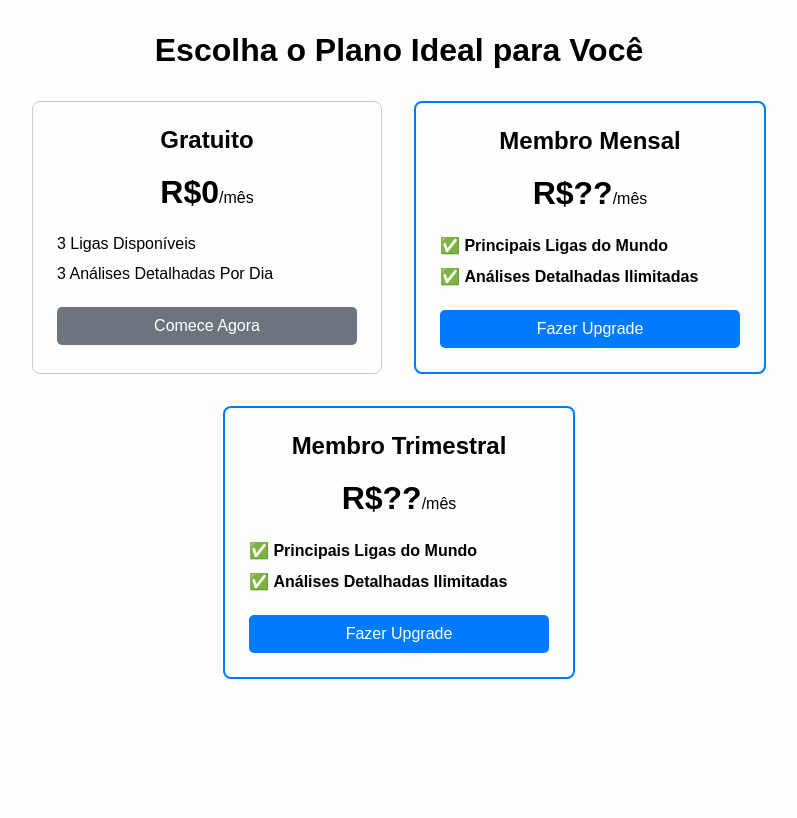
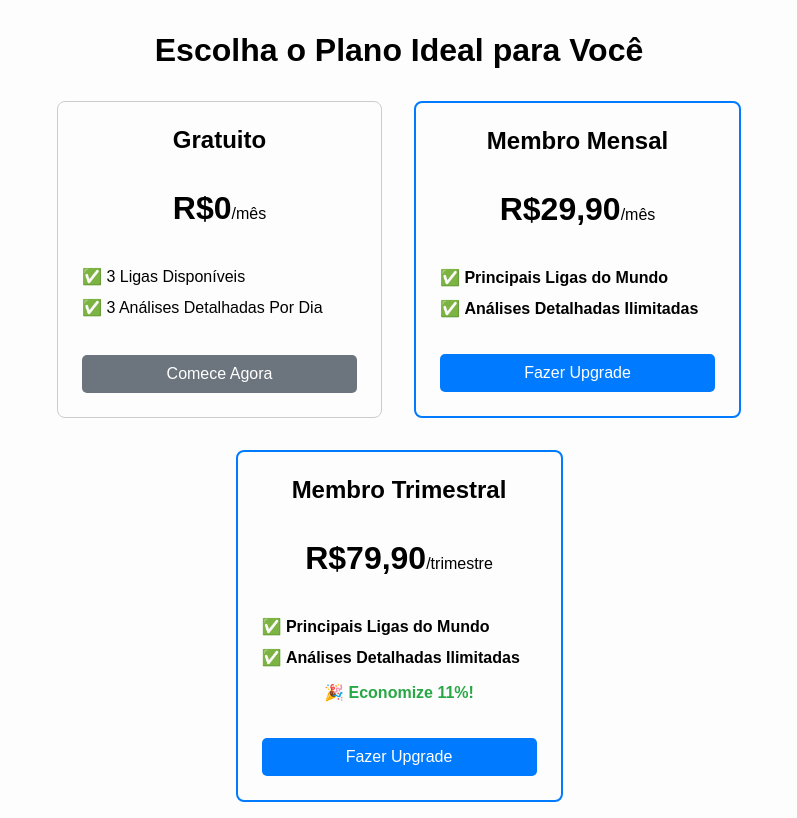
Before and after one commit to matsilvaj/MatScore_AI, a Flask app: page /plans in a window 1280 px wide. Shown: the part 58-876 px from the top of the page, without its empty margins (241-1038 px from the left). Before the commit the page ends 737 px from the top, so only its background shows below. Run offline with Flask 3, Linux system fonts and the light colour scheme.

Commit message:
v3.2 - Add Preços Planos

```diff
--- a/app/templates/plans.html
+++ b/app/templates/plans.html
@@ -2,15 +2,62 @@
 
 {% block styles %}
 <style>
-    .plans-container { display: flex; justify-content: center; gap: 2em; margin-top: 2em; flex-wrap: wrap; }
-    .plan-card { border: 1px solid #ccc; border-radius: 8px; padding: 1.5em; width: 300px; text-align: center; }
-    .plan-card.highlight { border-color: #007bff; border-width: 2px; }
-    .plan-card h2 { margin-top: 0; }
-    .plan-card .price { font-size: 2em; font-weight: bold; margin: 0.5em 0; }
-    .plan-card ul { list-style: none; padding: 0; margin: 1.5em 0; text-align: left; }
-    .plan-card ul li { margin-bottom: 0.75em; }
-    .btn { text-decoration: none; background-color: #007bff; color: white; padding: 10px 15px; border-radius: 5px; border: none; cursor: pointer; display: block; width: 100%; box-sizing: border-box; margin-top: auto; }
-    .btn-secondary { background-color: #6c757d; }
+    .plans-container {
+        display: flex;
+        justify-content: center;
+        gap: 2em;
+        margin-top: 2em;
+        flex-wrap: wrap;
+    }
+
+    .plan-card {
+        border: 1px solid #ccc;
+        border-radius: 8px;
+        padding: 1.5em;
+        width: 275px; /* Largura ajustada para caberem 3 na linha */
+        text-align: center;
+        display: flex; /* Ativa o Flexbox para o conteúdo interno */
+        flex-direction: column; /* Organiza o conteúdo em coluna */
+    }
+
+    .plan-card.highlight {
+        border-color: #007bff;
+        border-width: 2px;
+    }
+    .plan-card h2 {
+        margin-top: 0;
+    }
+    .plan-card .price {
+        font-size: 2em;
+        font-weight: bold;
+        margin: 0.5em 0;
+    }
+    .plan-card ul {
+        list-style: none;
+        padding: 0;
+        margin: 1.5em 0;
+        text-align: left;
+    }
+    .plan-card ul li {
+        margin-bottom: 0.75em;
+    }
+
+    .btn {
+        text-decoration: none;
+        background-color: #007bff;
+        color: white;
+        padding: 10px 15px;
+        border-radius: 5px;
+        border: none;
+        cursor: pointer;
+        display: block;
+        width: 100%;
+        box-sizing: border-box;
+        margin-top: auto; /* Empurra o botão para o fundo do card */
+    }
+    .btn-secondary {
+        background-color: #6c757d;
+    }
 </style>
 {% endblock %}
 
@@ -22,10 +69,8 @@
         <h2>Gratuito</h2>
         <div class="price">R$0<span style="font-size: 0.5em; font-weight: normal;">/mês</span></div>
         <ul>
-            <li>3 Ligas Disponíveis</li>
-            <li>3 Análises Detalhadas Por Dia</li>
-            <li></li>
-
+            <li>✅ 3 Ligas Disponíveis</li>
+            <li>✅ 3 Análises Detalhadas Por Dia</li>
         </ul>
         {% if current_user.is_authenticated and current_user.subscription_tier == 'free' %}
             <button class="btn btn-secondary" disabled>Seu Plano Atual</button>
@@ -36,7 +81,7 @@
 
     <div class="plan-card highlight">
         <h2>Membro Mensal</h2>
-        <div class="price">R$??<span style="font-size: 0.5em; font-weight: normal;">/mês</span></div>
+        <div class="price">R$29,90<span style="font-size: 0.5em; font-weight: normal;">/mês</span></div>
         <ul>
             <li>✅ <strong>Principais Ligas do Mundo</strong></li>
             <li>✅ <strong>Análises Detalhadas Ilimitadas</strong></li>
@@ -47,12 +92,14 @@
             <a href="#" class="btn">Fazer Upgrade</a>
         {% endif %}
     </div>
+
     <div class="plan-card highlight">
         <h2>Membro Trimestral</h2>
-        <div class="price">R$??<span style="font-size: 0.5em; font-weight: normal;">/mês</span></div>
+        <div class="price">R$79,90<span style="font-size: 0.5em; font-weight: normal;">/trimestre</span></div>
         <ul>
             <li>✅ <strong>Principais Ligas do Mundo</strong></li>
             <li>✅ <strong>Análises Detalhadas Ilimitadas</strong></li>
+            <li style="color: #28a745; font-weight: bold; margin-top: 1em; text-align: center;">🎉 Economize 11%!</li>
         </ul>
          {% if current_user.is_authenticated and current_user.subscription_tier == 'member' %}
             <button class="btn" disabled>Seu Plano Atual</button>
```
